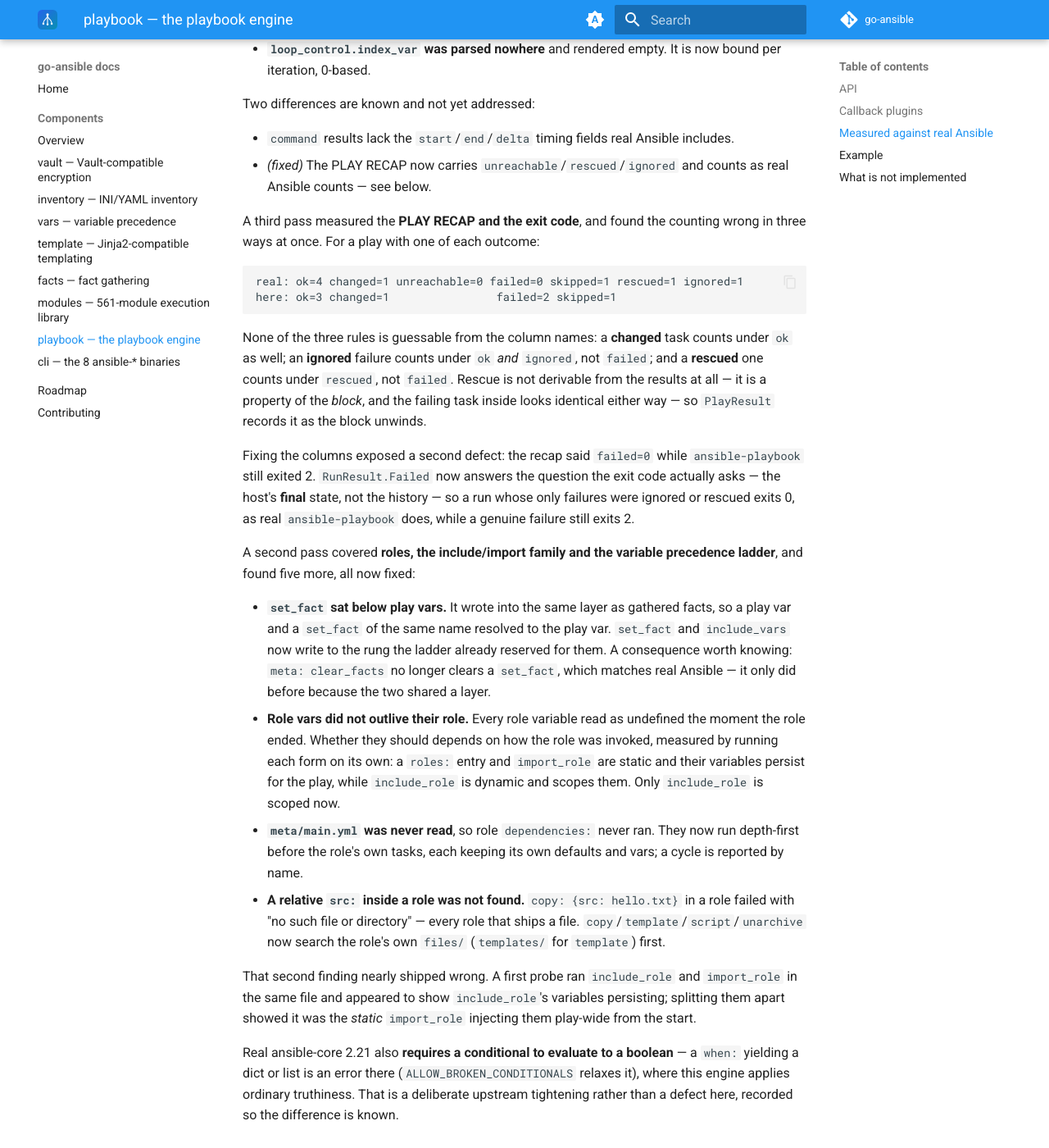
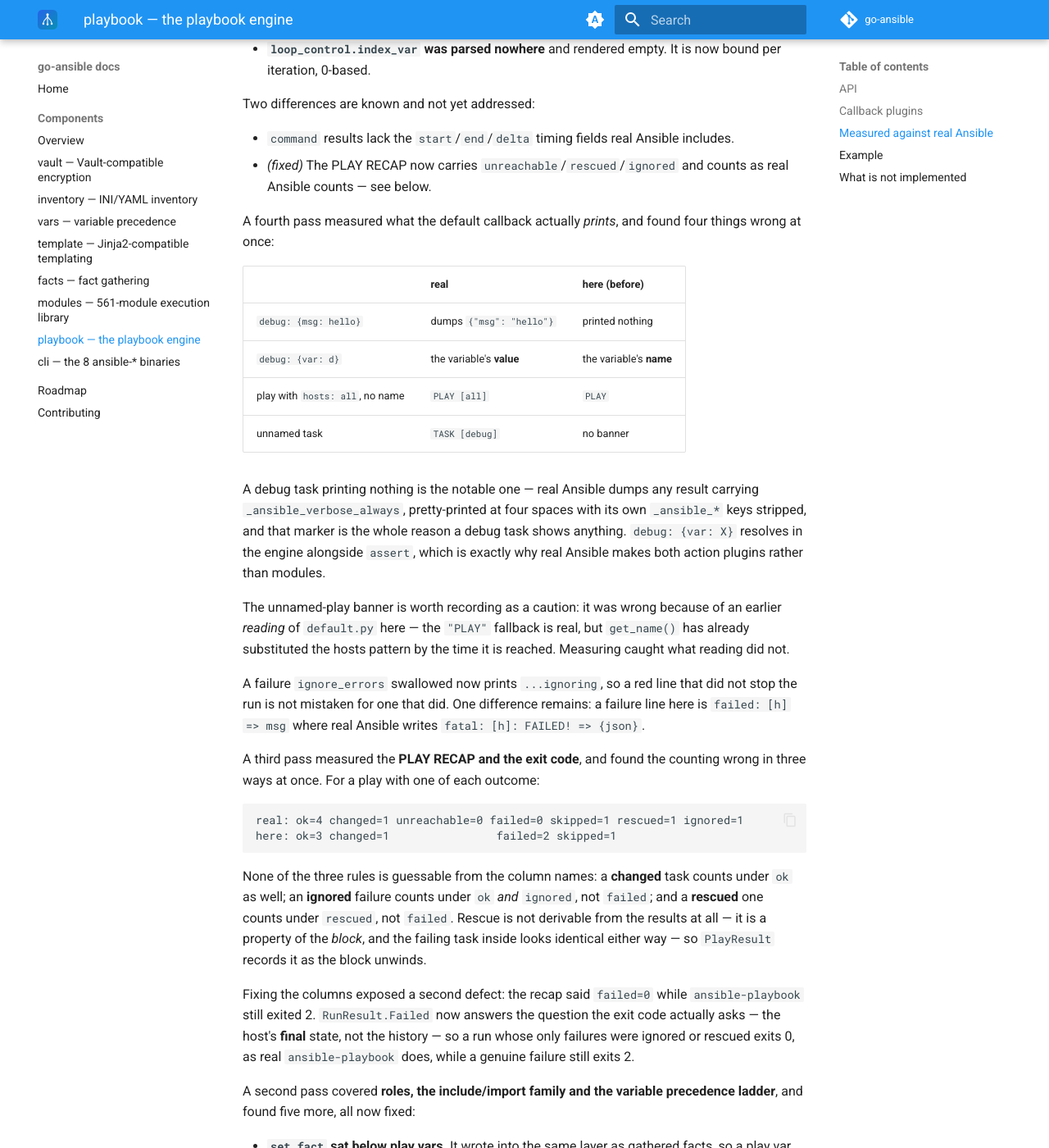
Before and after one commit to go-ansible/docs, an MkDocs documentation site: the page built from docs/components/playbook.md, in a window 1280 px wide and 1400 px high, scrolled down 2953 px. Shown: the whole window at 82% size. Built offline with MkDocs 1.6.1 and Material for MkDocs 9.7.7, drawn with Linux system fonts in a browser that asks for light colours; the version menu is left out.

Commit message:
Record the debug-output and banner findings (#29)
The four display behaviours measured against real ansible-core, why
debug's var: resolves in the engine, and the caution that the unnamed-play
banner was wrong because of an earlier reading of default.py that
measuring corrected.

```diff
--- a/docs/components/playbook.md
+++ b/docs/components/playbook.md
@@ -146,6 +146,33 @@ Two differences are known and not yet addressed:
 - *(fixed)* The PLAY RECAP now carries `unreachable`/`rescued`/`ignored`
   and counts as real Ansible counts — see below.
 
+A fourth pass measured what the default callback actually *prints*, and
+found four things wrong at once:
+
+| | real | here (before) |
+| --- | --- | --- |
+| `debug: {msg: hello}` | dumps `{"msg": "hello"}` | printed nothing |
+| `debug: {var: d}` | the variable's **value** | the variable's **name** |
+| play with `hosts: all`, no name | `PLAY [all]` | `PLAY` |
+| unnamed task | `TASK [debug]` | no banner |
+
+A debug task printing nothing is the notable one — real Ansible dumps any
+result carrying `_ansible_verbose_always`, pretty-printed at four spaces
+with its own `_ansible_*` keys stripped, and that marker is the whole
+reason a debug task shows anything. `debug: {var: X}` resolves in the
+engine alongside `assert`, which is exactly why real Ansible makes both
+action plugins rather than modules.
+
+The unnamed-play banner is worth recording as a caution: it was wrong
+because of an earlier *reading* of `default.py` here — the `"PLAY"`
+fallback is real, but `get_name()` has already substituted the hosts
+pattern by the time it is reached. Measuring caught what reading did not.
+
+A failure `ignore_errors` swallowed now prints `...ignoring`, so a red
+line that did not stop the run is not mistaken for one that did. One
+difference remains: a failure line here is `failed: [h] => msg` where
+real Ansible writes `fatal: [h]: FAILED! => {json}`.
+
 A third pass measured the **PLAY RECAP and the exit code**, and found the
 counting wrong in three ways at once. For a play with one of each
 outcome:
```
